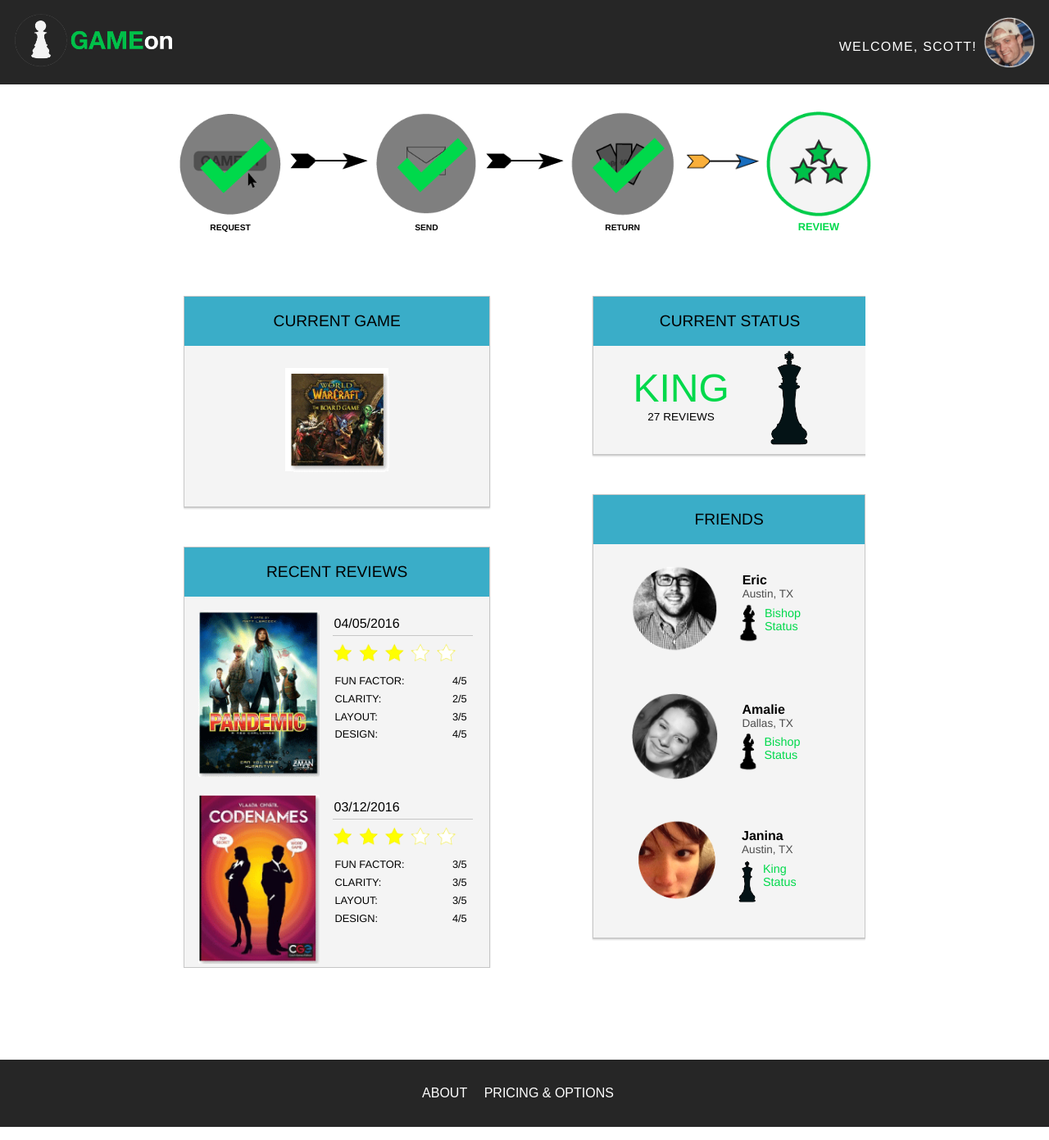
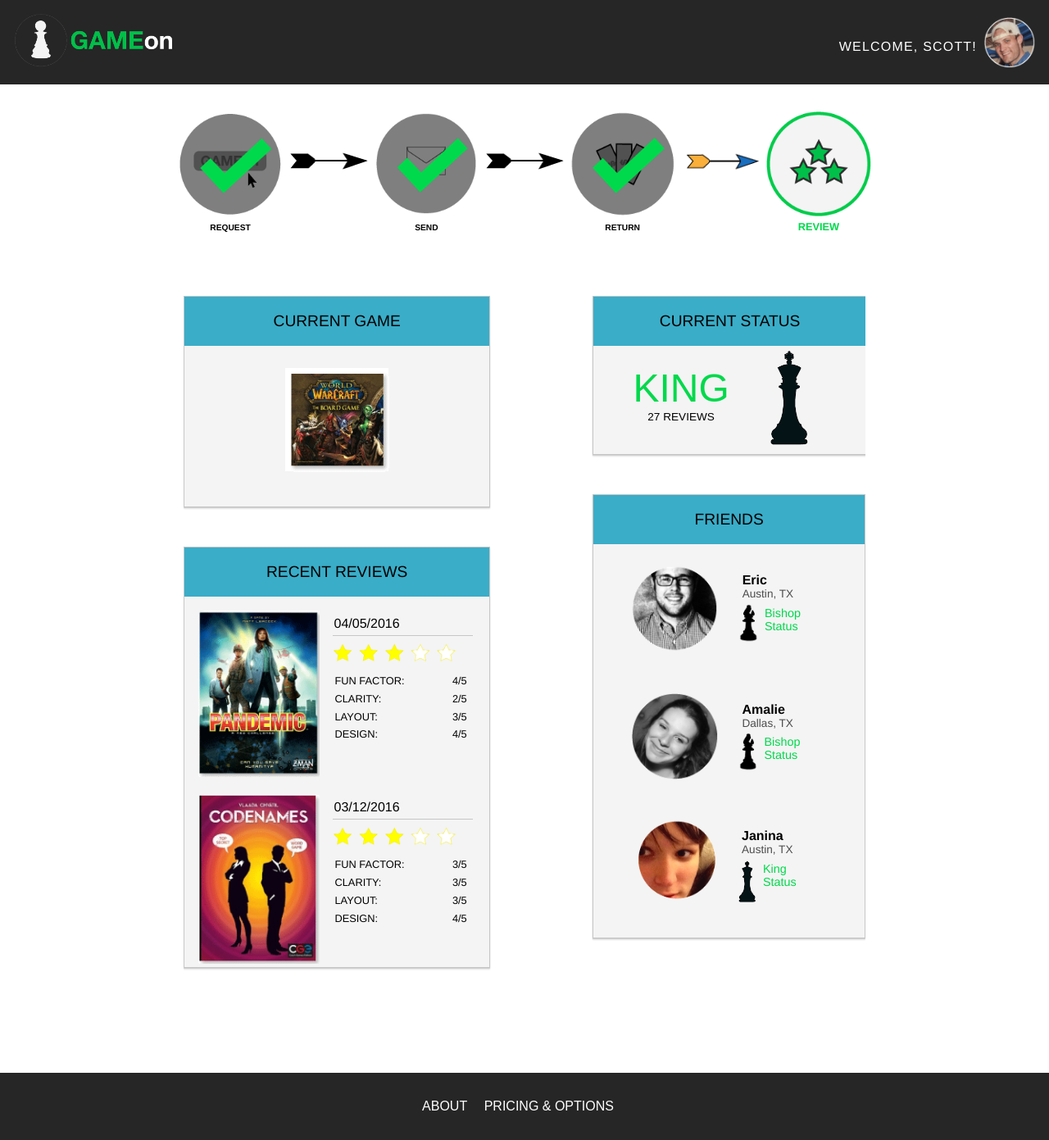
Before and after one commit to scottanderson5/GAME-ON, a Jekyll site: the page built from profile.html, in a window 1280 px wide. Shown: the whole page at 82% size. Built offline with Jekyll 4.4.1, drawn with Linux system fonts in a browser that asks for light colours; nearby versions of some CDN libraries.

Commit message:
Fixed shadow issue on profile page on recent reviews box

```diff
--- a/_sass/_profilepage.scss
+++ b/_sass/_profilepage.scss
@@ -193,6 +193,7 @@
 
 .user-reviews-wrap{
 	border: 1px solid $BorderColor;
+	margin: 0em 0em 1em 0em;
 	box-shadow: 0 1px 1px 0 rgba(0, 0, 0, 0.1), 0 2px 2px 0 rgba(0, 0, 0, 0.1);
 }
 
```
